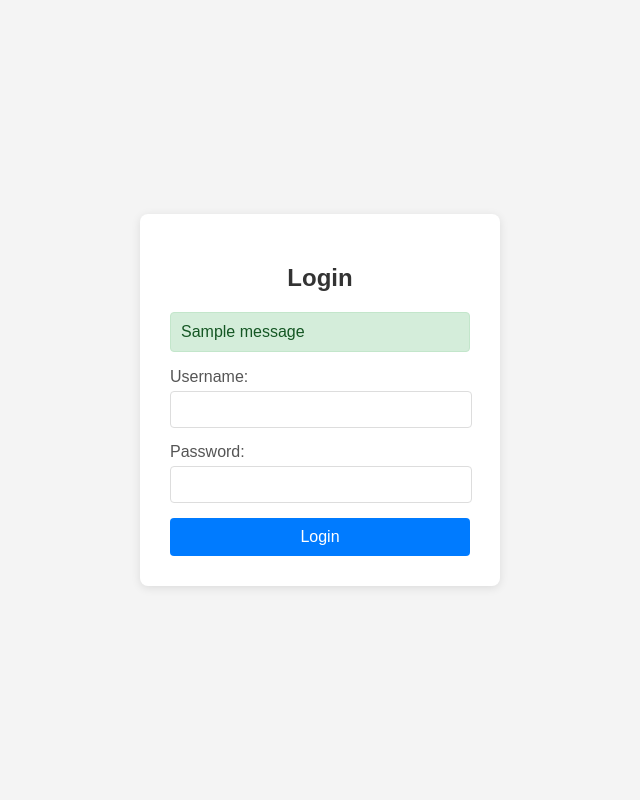
After one commit to atto-financial/atto-analytic, a Flask app: page /login in a window 1280 px wide. The commit adds this page. Shown: the whole page, without its empty margins (320-960 px from the left). Run offline with Flask 3, Linux system fonts and the light colour scheme; one stand-in notice (Sample message) is shown.

Commit message:
add: basic auth

```diff
--- a/app/app.py
+++ b/app/app.py
@@ -1,10 +1,21 @@
-from flask import Flask, render_template, jsonify
+import decimal
+from datetime import date, timedelta
+import os
+from flask import Flask, render_template, jsonify, request, Response, abort, session, redirect, url_for, flash
 from database import Database
 import time
-import decimal
-from datetime import date, timedelta
+from functools import wraps
+from dotenv import load_dotenv
+
+load_dotenv()  # Load environment variables from .env file
 
 app = Flask(__name__)
+# --- Session Management Configuration ---
+# IMPORTANT: This line MUST be here, right after app = Flask(__name__)
+# Change this to a strong, random value in production.
+# Example for production: import os; app.secret_key = os.environ.get('FLASK_SECRET_KEY')
+app.secret_key = os.getenv('AUTH_SECRET')
+# ----------------------------------------
 db = Database()
 
 # Basic in-memory cache
@@ -25,6 +36,65 @@ def get_cached_data(key, fetch_function, *args, **kwargs):
     data = fetch_function(*args, **kwargs)
     CACHE[key] = {'data': data, 'timestamp': now}
     return data
+
+
+# --- Basic Auth Credentials (for demonstration purposes) ---
+# In a real application, retrieve these from environment variables or a secure configuration management system
+# and hash the password!
+USERNAME = os.getenv('AUTH_USERNAME')
+PASSWORD = os.getenv('AUTH_PASSWORD')
+# -----------------------------------------------------------
+
+# Authentication function (used by the new login system)
+
+
+def check_credentials(username, password):
+    """This function is called to check if a username /
+    password combination is valid.
+    """
+    return username == USERNAME and password == PASSWORD
+
+# --- New Authentication Flow ---
+
+
+@app.before_request
+def require_login():
+    # Allow access to the login page, logout page, and static files without being logged in
+    if request.endpoint == 'static' or \
+       request.endpoint == 'login' or \
+       request.endpoint == 'logout' or \
+       session.get('logged_in'):  # If session indicates logged in
+        return  # Allow the request to proceed
+
+    # If not logged in and not trying to access an allowed endpoint, redirect to login
+    # Optional: Flash message for user
+    flash('Please log in to access this page.', 'info')
+    return redirect(url_for('login'))
+
+
+@app.route('/login', methods=['GET', 'POST'])
+def login():
+    if session.get('logged_in'):  # If already logged in, redirect to home
+        return redirect(url_for('index'))
+
+    if request.method == 'POST':
+        username = request.form.get('username')
+        password = request.form.get('password')
+        if check_credentials(username, password):
+            session['logged_in'] = True
+            flash('Logged in successfully!', 'success')
+            # Redirect to home page after successful login
+            return redirect(url_for('index'))
+        else:
+            flash('Invalid credentials. Please try again.', 'danger')
+    return render_template('login.html')
+
+
+@app.route('/logout')
+def logout():
+    session.pop('logged_in', None)  # Remove 'logged_in' from session
+    flash('You have been logged out.', 'info')
+    return redirect(url_for('login'))
 
 
 @app.route('/')
@@ -499,6 +569,7 @@ def user_occupations():
     data = get_cached_data('user_occupations_table', _fetch_data)
     return render_template('user_occupations.html', data=data)
 
+
 @app.route('/api/daily_loan_situations')
 def daily_loan_situations():
     # Set your desired date range
@@ -626,5 +697,6 @@ def daily_loan_situations():
 
     return jsonify(_fetch_daily_loan_situations_data())
 
+
 if __name__ == '__main__':
     app.run(host='0.0.0.0', port=4370, debug=True)
--- a/app/templates/index.html
+++ b/app/templates/index.html
@@ -14,6 +14,7 @@
 </head>
 
 <body>
+
     <div class="container">
         <h1>Atto Fiancial (Corp.) Analytic Technology</h1>
         <nav>
@@ -52,6 +53,8 @@
             <canvas id="dailyLoanSituationChart"></canvas>
         </div>
     </div>
+    <a href="{{ url_for('logout') }}"
+        style="position: absolute; top: 10px; right: 10px; background-color: #dc3545; color: white; padding: 8px 12px; border-radius: 5px; text-decoration: none;">Logout</a>
     <script src="{{ url_for('static', filename='js/chart_data.js') }}"></script>
 </body>
 
--- /dev/null
+++ b/app/templates/login.html
@@ -0,0 +1,113 @@
+<!DOCTYPE html>
+<html lang="en">
+
+<head>
+    <meta charset="UTF-8">
+    <meta name="viewport" content="width=device-width, initial-scale=1.0">
+    <title>Login</title>
+    <style>
+        body {
+            font-family: Arial, sans-serif;
+            display: flex;
+            justify-content: center;
+            align-items: center;
+            height: 100vh;
+            background-color: #f4f4f4;
+            margin: 0;
+        }
+
+        .login-container {
+            background-color: #fff;
+            padding: 30px;
+            border-radius: 8px;
+            box-shadow: 0 2px 10px rgba(0, 0, 0, 0.1);
+            width: 300px;
+            text-align: center;
+        }
+
+        .login-container h2 {
+            margin-bottom: 20px;
+            color: #333;
+        }
+
+        .login-container label {
+            display: block;
+            text-align: left;
+            margin-bottom: 5px;
+            color: #555;
+        }
+
+        .login-container input[type="text"],
+        .login-container input[type="password"] {
+            width: calc(100% - 20px);
+            padding: 10px;
+            margin-bottom: 15px;
+            border: 1px solid #ddd;
+            border-radius: 4px;
+        }
+
+        .login-container input[type="submit"] {
+            width: 100%;
+            padding: 10px;
+            background-color: #007bff;
+            color: white;
+            border: none;
+            border-radius: 4px;
+            cursor: pointer;
+            font-size: 16px;
+        }
+
+        .login-container input[type="submit"]:hover {
+            background-color: #0056b3;
+        }
+
+        .flash-message {
+            padding: 10px;
+            margin-bottom: 15px;
+            border-radius: 4px;
+            text-align: left;
+        }
+
+        .flash-message.success {
+            background-color: #d4edda;
+            color: #155724;
+            border: 1px solid #c3e6cb;
+        }
+
+        .flash-message.danger {
+            background-color: #f8d7da;
+            color: #721c24;
+            border: 1px solid #f5c6cb;
+        }
+
+        .flash-message.info {
+            background-color: #d1ecf1;
+            color: #0c5460;
+            border: 1px solid #bee5eb;
+        }
+    </style>
+</head>
+
+<body>
+    <div class="login-container">
+        <h2>Login</h2>
+        {% with messages = get_flashed_messages(with_categories=true) %}
+        {% if messages %}
+        <ul style="list-style-type: none; padding: 0;">
+            {% for category, message in messages %}
+            <li class="flash-message {{ category }}">{{ message }}</li>
+            {% endfor %}
+        </ul>
+        {% endif %}
+        {% endwith %}
+        <form method="POST" action="{{ url_for('login') }}">
+            <label for="username">Username:</label>
+            <input type="text" id="username" name="username" required>
+            <label for="password">Password:</label>
+            <input type="password" id="password" name="password" required>
+            <input type="submit" value="Login">
+        </form>
+    </div>
+</body>
+
+</html>
```
